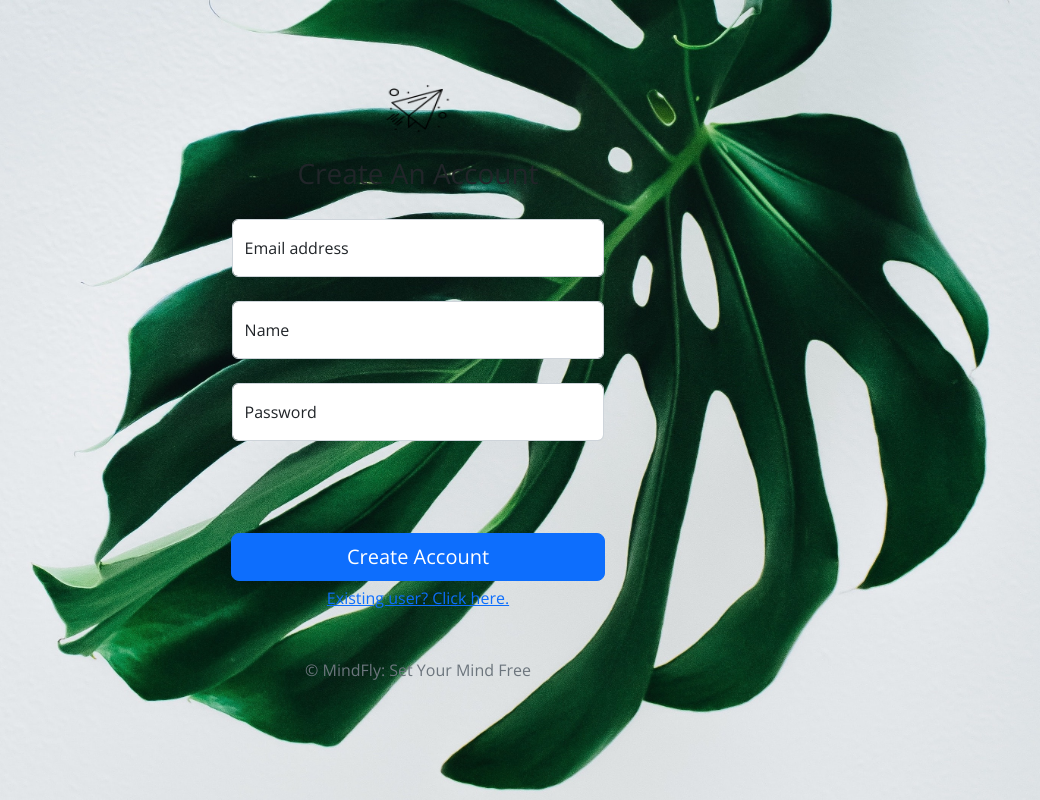
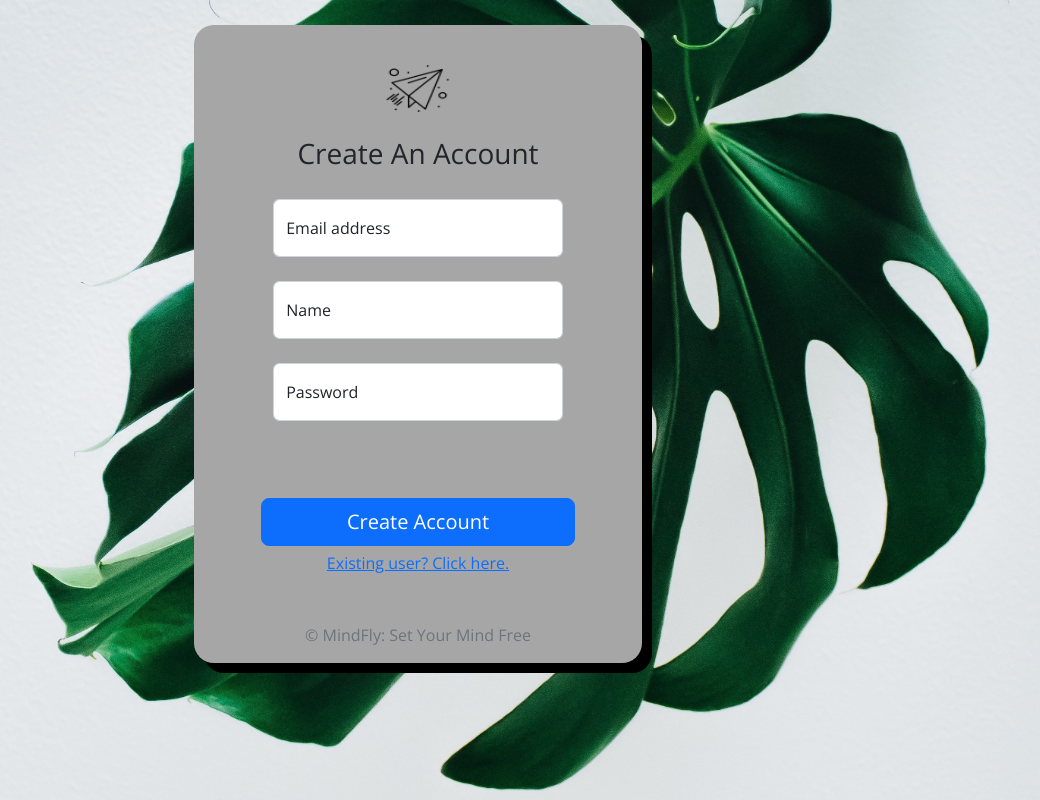
Before and after one commit to n-lambert/mindfulness-app, a Flask app: page /create-account in a window 1280 px wide. Shown: the whole page, without its empty margins (222-1262 px from the left). Run offline with Flask 2, Linux system fonts and the light colour scheme.

Commit message:
fix sign in forms

```diff
--- a/static/css/styles.css
+++ b/static/css/styles.css
@@ -9,7 +9,7 @@
 .sign-in-container{
     display: flex;
     flex-direction: column;
-    max-width: 31%;
+    max-width: 70%;
     margin: auto;
 }
 
@@ -27,12 +27,12 @@
     align-items: center;
     display: flex;
     margin: auto;
-    margin-top: 80px;
-    max-width: 374px;
+    margin-top: 65px;
+    max-width: 70%;
 }
 
 #log-in-form{
-    margin-top: 80px;
+    margin-top: 35px;
 }
 
 .logout-button{
@@ -202,10 +202,39 @@ body{
 
 .homepage-subcontainer{
     width: 60%;
-    /* margin: 115px; */
     background: #a7a6a6;;
     padding: 100px;
     border-radius: 20px;
     box-shadow: 10px 10px black;
     text-align: center;
 }
+
+.login-container{
+    display: flex;
+    justify-content: center;
+}
+
+.login-subcontainer{
+    width: 35%;
+    background: #a7a6a6;
+    border-radius: 20px;
+    box-shadow: 10px 10px black;
+    text-align: center;
+    margin-top: 40px;
+    margin-bottom: 40px;
+}
+
+.account-container{
+    display: flex;
+    justify-content: center;
+}
+
+.account-subcontainer{
+    width: 35%;
+    background: #a7a6a6;
+    border-radius: 20px;
+    box-shadow: 10px 10px black;
+    text-align: center;
+    margin-top: 25px;
+    margin-bottom: 40px;
+}
--- a/templates/create_account.html
+++ b/templates/create_account.html
@@ -3,7 +3,8 @@
 
 {% block body %}
 <body class="text-center" data-new-gr-c-s-check-loaded="14.1067.0" data-gr-ext-installed="">
-
+  <div class="account-container">
+    <div class="account-subcontainer">
       <main class="form-create-account">
         <form id="log-in-form" action="/create-account" method="POST">
         <img src="../static/images/plane.png" alt="" width="72" height="57">
@@ -32,6 +33,8 @@
           <p class="mt-5 mb-3 text-muted">© MindFly: Set Your Mind Free</p>
         </form>
       </main>
+    </div>
+  </div>
 </body>
 
 {% endblock %}
--- a/templates/log_in.html
+++ b/templates/log_in.html
@@ -4,6 +4,8 @@
 {% block body %}
 <body class="text-center" data-new-gr-c-s-check-loaded="14.1067.0" data-gr-ext-installed="">
 
+  <div class="login-container">
+    <div class="login-subcontainer">
       <main class="form-signin">
         <form id="log-in-form" action="/log-in" method="POST">
         <img src="../static/images/plane.png" alt="" width="72" height="57">
@@ -32,6 +34,8 @@
           <p class="mt-5 mb-3 text-muted">© MindFly: Set Your Mind Free</p>
         </form>
       </main>
+    </div>
+  </div>
 </body>
 
   {% endblock %}
```
Lines whose indentation alone changed are shown as unchanged.
